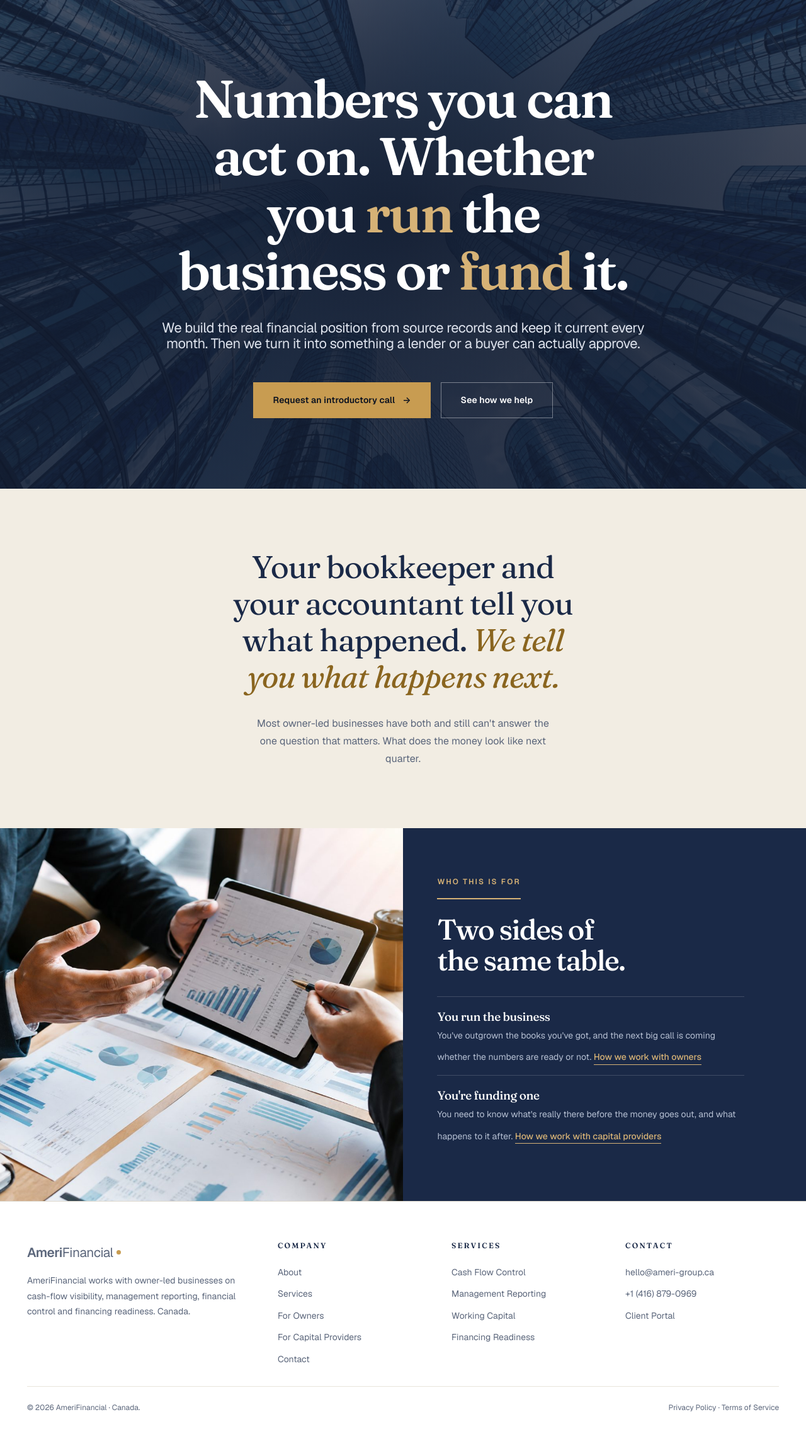
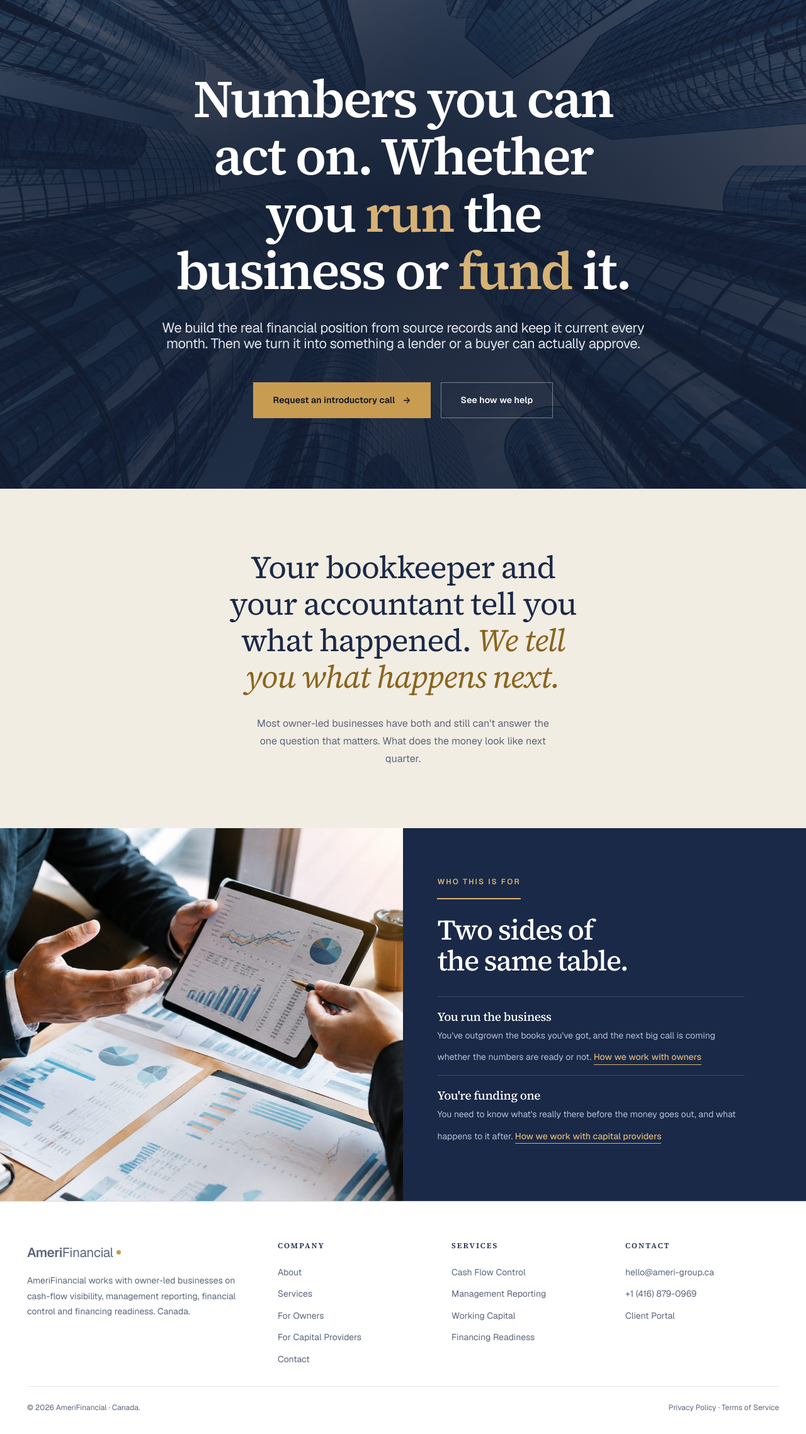
Before and after one commit to AFgroup360/website, a PHP site: page / in a window 1280 px wide. Shown: the part 81-2358 px from the top of the page at 63% size. Run offline with PHP 8.4, Linux system fonts and the light colour scheme.

Commit message:
Replace Fraunces with Source Serif 4 across the site
The odd letterforms were the typeface itself, not a setting. Fraunces
merges f and i into a single glyph so the i loses its dot, and draws j
with a hooked, curling descender. I tested it with the real font file at
WONK 0, WONK 1 and with ligatures disabled: all four renderings were
effectively identical, so no amount of font-feature tuning was going to
fix it.

Source Serif 4 draws f, i and j conventionally, and reads as a finance
firm rather than a design exercise. One token change in tokens.css plus
the stylesheet request, so every heading on every page moves together.

Swept all nine pages: 100 elements set in the serif, 11 of them containing
an f-pair, and rendered every one against the real font to confirm.

Layout holds at 1440 and 390 with the new metrics, no overflow anywhere.

Co-Authored-By: Claude Opus 5 <noreply@anthropic.com>
Claude-Session: https://claude.ai/code/session_014HeX2eCQpZKdnhGt1WQaZM

```diff
--- a/404.html
+++ b/404.html
@@ -20,7 +20,7 @@
 <link rel="icon" type="image/svg+xml" href="assets/img/favicon.svg">
 <link rel="preconnect" href="https://fonts.googleapis.com">
 <link rel="preconnect" href="https://fonts.gstatic.com" crossorigin>
-<link href="https://fonts.googleapis.com/css2?family=Fraunces:ital,opsz,wght@0,9..144,400;0,9..144,500;0,9..144,600;1,9..144,400&family=Geist:wght@300;400;500;600&display=swap" rel="stylesheet">
+<link href="https://fonts.googleapis.com/css2?family=Source+Serif+4:ital,opsz,wght@0,8..60,400..600;1,8..60,400..600&family=Geist:wght@300;400;500;600&display=swap" rel="stylesheet">
 <link rel="stylesheet" href="css/tokens.css">
 <link rel="stylesheet" href="css/base.css">
 <link rel="stylesheet" href="css/main.css">
--- a/about.html
+++ b/about.html
@@ -20,7 +20,7 @@
 <link rel="icon" type="image/svg+xml" href="assets/img/favicon.svg">
 <link rel="preconnect" href="https://fonts.googleapis.com">
 <link rel="preconnect" href="https://fonts.gstatic.com" crossorigin>
-<link href="https://fonts.googleapis.com/css2?family=Fraunces:ital,opsz,wght@0,9..144,400;0,9..144,500;0,9..144,600;1,9..144,400&family=Geist:wght@300;400;500;600&display=swap" rel="stylesheet">
+<link href="https://fonts.googleapis.com/css2?family=Source+Serif+4:ital,opsz,wght@0,8..60,400..600;1,8..60,400..600&family=Geist:wght@300;400;500;600&display=swap" rel="stylesheet">
 <link rel="stylesheet" href="css/tokens.css">
 <link rel="stylesheet" href="css/base.css">
 <link rel="stylesheet" href="css/main.css">
--- a/contact.html
+++ b/contact.html
@@ -20,7 +20,7 @@
 <link rel="icon" type="image/svg+xml" href="assets/img/favicon.svg">
 <link rel="preconnect" href="https://fonts.googleapis.com">
 <link rel="preconnect" href="https://fonts.gstatic.com" crossorigin>
-<link href="https://fonts.googleapis.com/css2?family=Fraunces:ital,opsz,wght@0,9..144,400;0,9..144,500;0,9..144,600;1,9..144,400&family=Geist:wght@300;400;500;600&display=swap" rel="stylesheet">
+<link href="https://fonts.googleapis.com/css2?family=Source+Serif+4:ital,opsz,wght@0,8..60,400..600;1,8..60,400..600&family=Geist:wght@300;400;500;600&display=swap" rel="stylesheet">
 <link rel="stylesheet" href="css/tokens.css">
 <link rel="stylesheet" href="css/base.css">
 <link rel="stylesheet" href="css/main.css">
--- a/css/tokens.css
+++ b/css/tokens.css
@@ -71,7 +71,7 @@
   /* --- Type: one grotesque, no serif -------------------------------------- */
   --font-sans: "Geist", "Inter", system-ui, -apple-system, "Segoe UI", Roboto,
                "Helvetica Neue", Arial, sans-serif;
-  --font-serif: "Fraunces", "Iowan Old Style", Georgia, "Times New Roman", serif;
+  --font-serif: "Source Serif 4", "Iowan Old Style", Georgia, "Times New Roman", serif;
 
   --text-xs:   0.75rem;
   --text-sm:   0.875rem;
--- a/for-capital-providers.html
+++ b/for-capital-providers.html
@@ -20,7 +20,7 @@
 <link rel="icon" type="image/svg+xml" href="assets/img/favicon.svg">
 <link rel="preconnect" href="https://fonts.googleapis.com">
 <link rel="preconnect" href="https://fonts.gstatic.com" crossorigin>
-<link href="https://fonts.googleapis.com/css2?family=Fraunces:ital,opsz,wght@0,9..144,400;0,9..144,500;0,9..144,600;1,9..144,400&family=Geist:wght@300;400;500;600&display=swap" rel="stylesheet">
+<link href="https://fonts.googleapis.com/css2?family=Source+Serif+4:ital,opsz,wght@0,8..60,400..600;1,8..60,400..600&family=Geist:wght@300;400;500;600&display=swap" rel="stylesheet">
 <link rel="stylesheet" href="css/tokens.css">
 <link rel="stylesheet" href="css/base.css">
 <link rel="stylesheet" href="css/main.css">
--- a/for-owners.html
+++ b/for-owners.html
@@ -20,7 +20,7 @@
 <link rel="icon" type="image/svg+xml" href="assets/img/favicon.svg">
 <link rel="preconnect" href="https://fonts.googleapis.com">
 <link rel="preconnect" href="https://fonts.gstatic.com" crossorigin>
-<link href="https://fonts.googleapis.com/css2?family=Fraunces:ital,opsz,wght@0,9..144,400;0,9..144,500;0,9..144,600;1,9..144,400&family=Geist:wght@300;400;500;600&display=swap" rel="stylesheet">
+<link href="https://fonts.googleapis.com/css2?family=Source+Serif+4:ital,opsz,wght@0,8..60,400..600;1,8..60,400..600&family=Geist:wght@300;400;500;600&display=swap" rel="stylesheet">
 <link rel="stylesheet" href="css/tokens.css">
 <link rel="stylesheet" href="css/base.css">
 <link rel="stylesheet" href="css/main.css">
--- a/index.html
+++ b/index.html
@@ -20,7 +20,7 @@
 <link rel="icon" type="image/svg+xml" href="assets/img/favicon.svg">
 <link rel="preconnect" href="https://fonts.googleapis.com">
 <link rel="preconnect" href="https://fonts.gstatic.com" crossorigin>
-<link href="https://fonts.googleapis.com/css2?family=Fraunces:ital,opsz,wght@0,9..144,400;0,9..144,500;0,9..144,600;1,9..144,400&family=Geist:wght@300;400;500;600&display=swap" rel="stylesheet">
+<link href="https://fonts.googleapis.com/css2?family=Source+Serif+4:ital,opsz,wght@0,8..60,400..600;1,8..60,400..600&family=Geist:wght@300;400;500;600&display=swap" rel="stylesheet">
 <link rel="stylesheet" href="css/tokens.css">
 <link rel="stylesheet" href="css/base.css">
 <link rel="stylesheet" href="css/main.css">
--- a/privacy.html
+++ b/privacy.html
@@ -20,7 +20,7 @@
 <link rel="icon" type="image/svg+xml" href="assets/img/favicon.svg">
 <link rel="preconnect" href="https://fonts.googleapis.com">
 <link rel="preconnect" href="https://fonts.gstatic.com" crossorigin>
-<link href="https://fonts.googleapis.com/css2?family=Fraunces:ital,opsz,wght@0,9..144,400;0,9..144,500;0,9..144,600;1,9..144,400&family=Geist:wght@300;400;500;600&display=swap" rel="stylesheet">
+<link href="https://fonts.googleapis.com/css2?family=Source+Serif+4:ital,opsz,wght@0,8..60,400..600;1,8..60,400..600&family=Geist:wght@300;400;500;600&display=swap" rel="stylesheet">
 <link rel="stylesheet" href="css/tokens.css">
 <link rel="stylesheet" href="css/base.css">
 <link rel="stylesheet" href="css/main.css">
--- a/services.html
+++ b/services.html
@@ -20,7 +20,7 @@
 <link rel="icon" type="image/svg+xml" href="assets/img/favicon.svg">
 <link rel="preconnect" href="https://fonts.googleapis.com">
 <link rel="preconnect" href="https://fonts.gstatic.com" crossorigin>
-<link href="https://fonts.googleapis.com/css2?family=Fraunces:ital,opsz,wght@0,9..144,400;0,9..144,500;0,9..144,600;1,9..144,400&family=Geist:wght@300;400;500;600&display=swap" rel="stylesheet">
+<link href="https://fonts.googleapis.com/css2?family=Source+Serif+4:ital,opsz,wght@0,8..60,400..600;1,8..60,400..600&family=Geist:wght@300;400;500;600&display=swap" rel="stylesheet">
 <link rel="stylesheet" href="css/tokens.css">
 <link rel="stylesheet" href="css/base.css">
 <link rel="stylesheet" href="css/main.css">
--- a/terms.html
+++ b/terms.html
@@ -20,7 +20,7 @@
 <link rel="icon" type="image/svg+xml" href="assets/img/favicon.svg">
 <link rel="preconnect" href="https://fonts.googleapis.com">
 <link rel="preconnect" href="https://fonts.gstatic.com" crossorigin>
-<link href="https://fonts.googleapis.com/css2?family=Fraunces:ital,opsz,wght@0,9..144,400;0,9..144,500;0,9..144,600;1,9..144,400&family=Geist:wght@300;400;500;600&display=swap" rel="stylesheet">
+<link href="https://fonts.googleapis.com/css2?family=Source+Serif+4:ital,opsz,wght@0,8..60,400..600;1,8..60,400..600&family=Geist:wght@300;400;500;600&display=swap" rel="stylesheet">
 <link rel="stylesheet" href="css/tokens.css">
 <link rel="stylesheet" href="css/base.css">
 <link rel="stylesheet" href="css/main.css">
```
Also changed, not shown: 1 other file.
